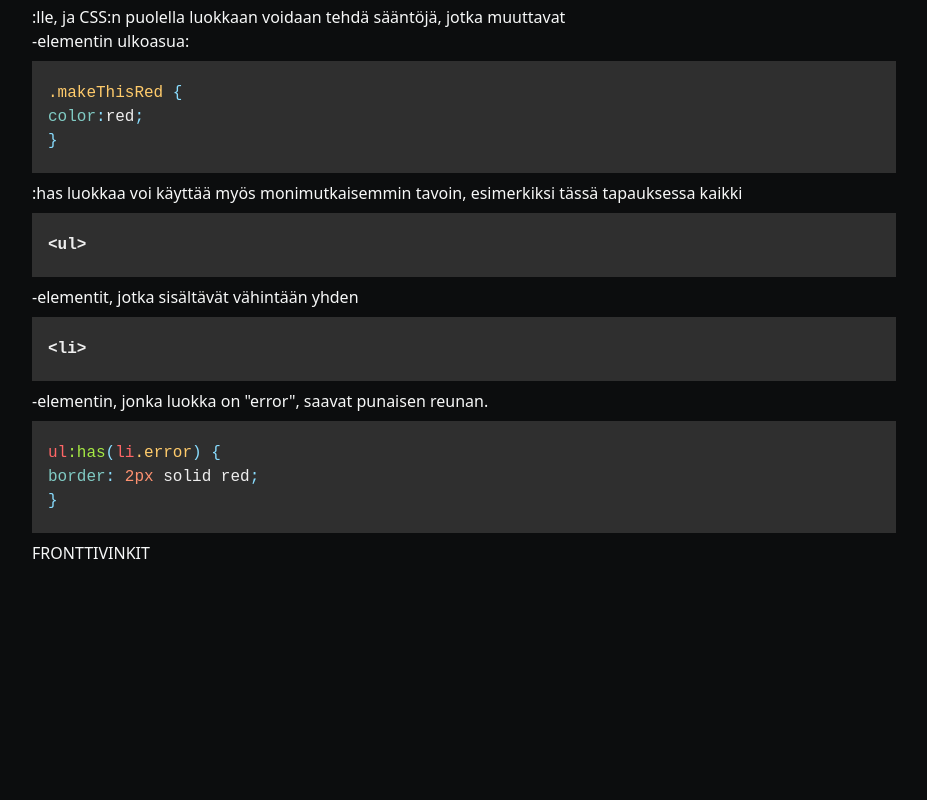
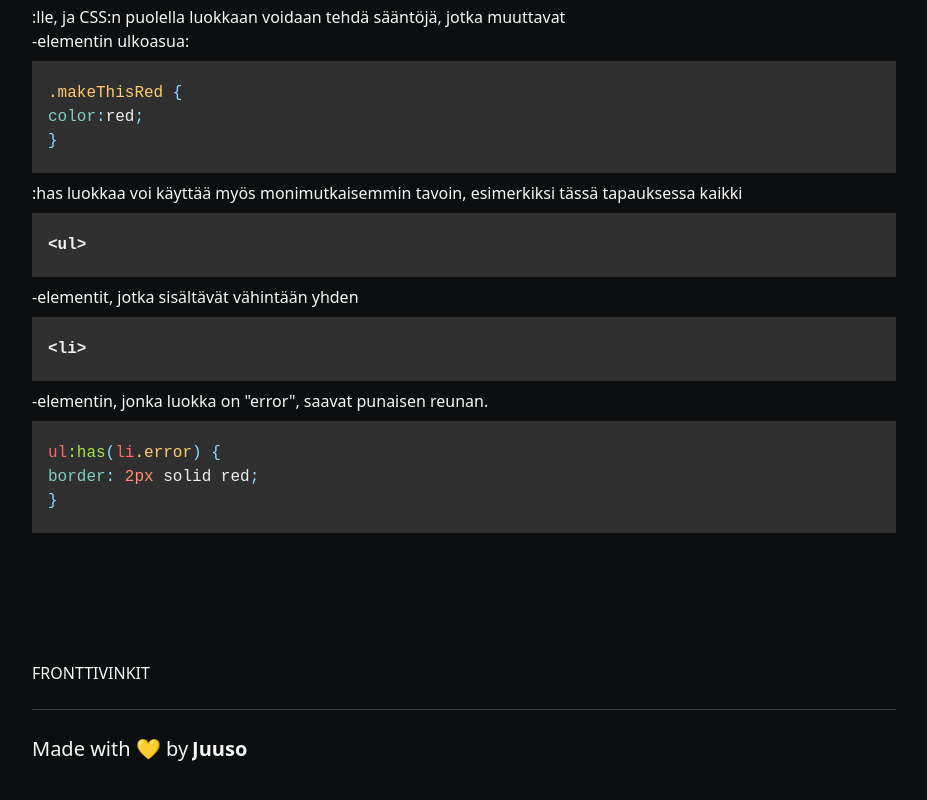
Before and after one commit to juusorutanen/fronttivinkit, a Next.js app: page /tip/has-luokka in a window 1280 px wide. Shown: the part 981-1781 px from the top of the page, without its empty margins (176-1103 px from the left). Before the commit the page ends 1546 px from the top, so only its background shows below. Built offline with nearby package versions, Linux system fonts and the light colour scheme.

Commit message:
modify footer

```diff
--- a/components/Footer/Footer.jsx
+++ b/components/Footer/Footer.jsx
@@ -1,9 +1,34 @@
+import Link from "next/link";
+
 export default function Footer() {
-
-
-    return (
-        <footer>
-            <h1>FRONTTIVINKIT</h1>
-        </footer>
-    )
+  return (
+    <footer className="mt-32 mb-16 sm:mb-0">
+      <div className="border-b border-b-dim-gray pb-6">
+        <span className="sr-only">FRONTTIVINKIT</span>
+        {/* Laita logo tähän myöhemmin */}
+        <h1>FRONTTIVINKIT</h1>
+      </div>
+      <div className="flex flex-col gap-y-12 gap-x-2 md:flex-row items-start justify-between pt-6 pb-10 text-text">
+        <div className="gap-y-4 b-8 flex flex-col text-base xl:text-h6 2xl:text-h5">
+          <div className="flex w-56 gap-x-1 xl:w-96 ">
+            <span className="w-fit flex-nowrap whitespace-nowrap">
+              Made with 💛 by {" "}
+            </span>
+            <Link
+              className="font-bold relative overflow-y-hidden w-full group h-fit"
+              target="_blank"
+              href="https://www.juusorutanen.com"
+            >
+              <span className="flex group-hover:-translate-y-5 group-hover:opacity-0 transition-all ease-in-out-circ duration-500">
+                Juuso
+              </span>
+              <span className="absolute inset-0 group-hover:translate-y-0 translate-y-5 xl:translate-y-8 transition-all ease-in-out-circ duration-500 underline flex-nowrap whitespace-nowrap">
+                Rutanen
+              </span>
+            </Link>
+          </div>
+        </div>
+      </div>
+    </footer>
+  );
 }
```
